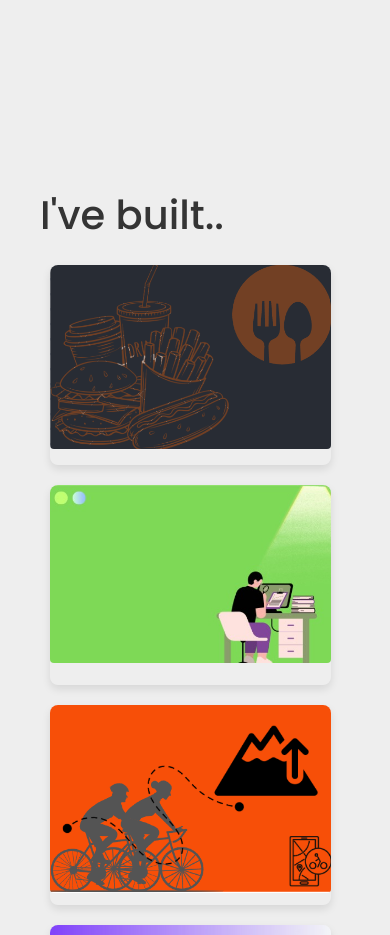
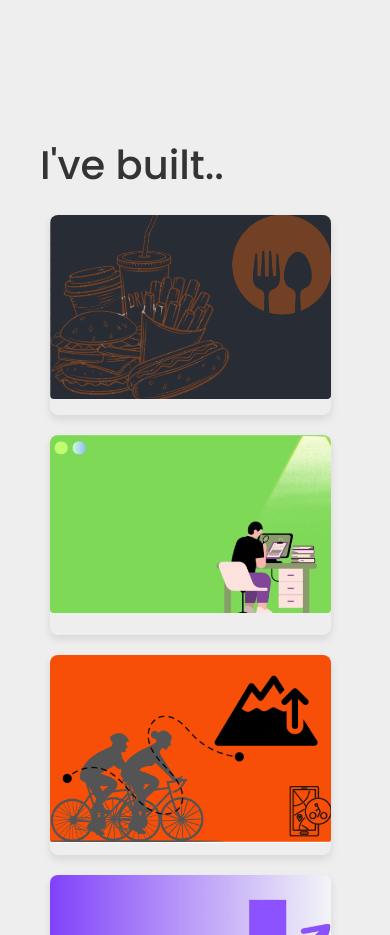
Before and after one commit to sowmya1066/portfolio_, a React (Vite) app: page / in a window 390 px wide. Shown: the part 2920-3855 px from the top of the page. Built offline with nearby package versions, Linux system fonts and the light colour scheme.

Commit message:
final commit

```diff
--- a/css/experience.css
+++ b/css/experience.css
@@ -108,6 +108,6 @@
   }
   .company-section .tab-paragraph {
     font-size: clamp(14px, 2vw, 18px);
-    text-align: start;
+    text-align: unset;
   }
 }
--- a/css/project.css
+++ b/css/project.css
@@ -74,6 +74,12 @@
   margin-left: 153px;
   margin-top: 210px;
 }
+@media only screen and (max-width: 400px) {
+  .card--head {
+    margin-top: 350px !important;
+  }
+}
+
 @media only screen and (max-width: 568px) {
   .card-container {
     display: block;
@@ -93,7 +99,7 @@
     font-weight: 500;
     margin-bottom: -290px;
     margin-left: 40px;
-    margin-top: 400px;
+    margin-top: 390px;
   }
   .card-img {
     width: 100%;
--- a/src/App.jsx
+++ b/src/App.jsx
@@ -92,6 +92,7 @@
       <h2 className="card--head" id="cardId">
         I've built..
       </h2>
+
       <div className="card-container">
         {projects.map((project, index) => (
           <Card
```
